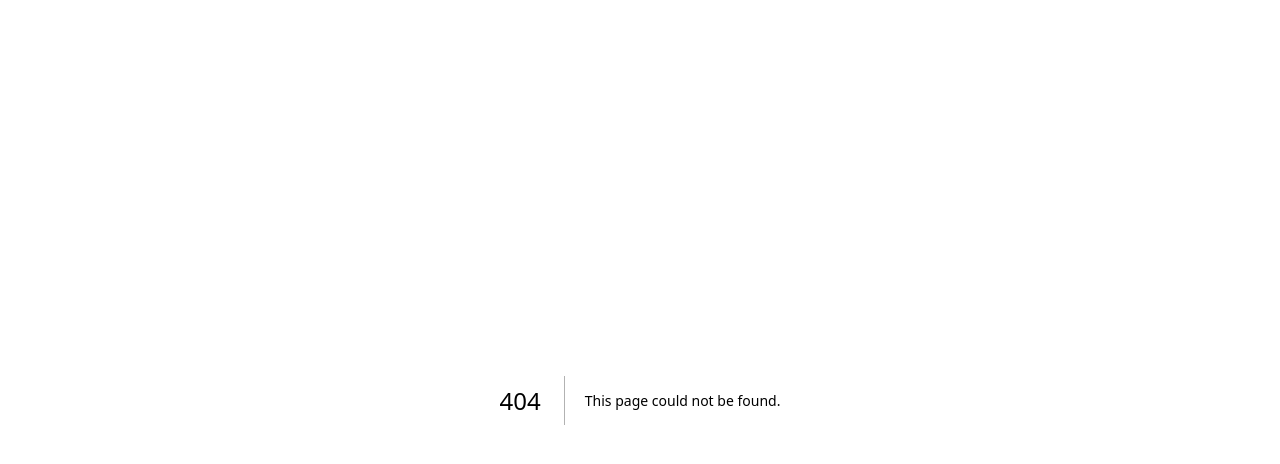
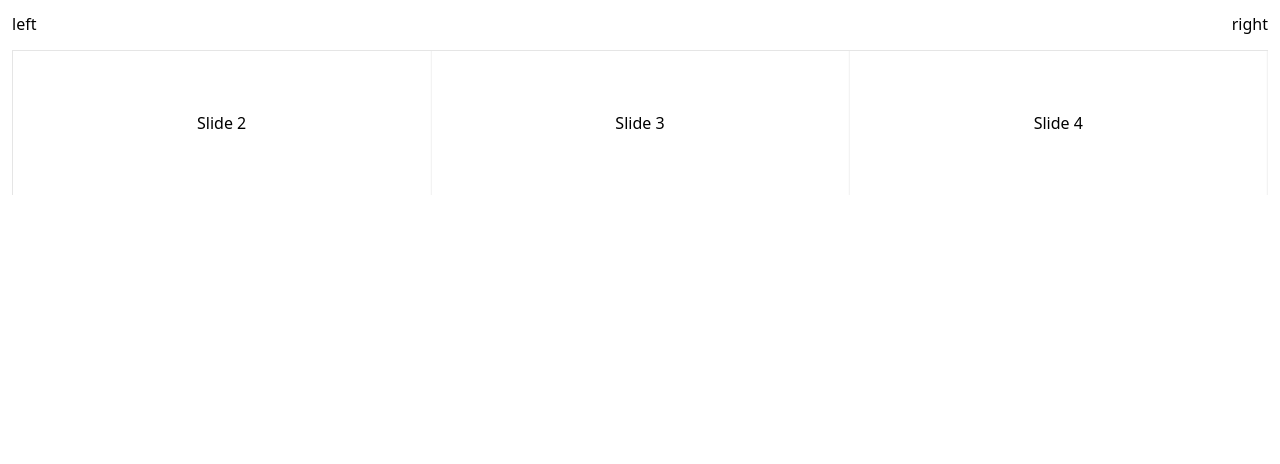
Before and after one commit to addispic/nextrick, a Next.js app: page /partners in a window 1280 px wide. Before the commit this address had no page. Shown: the top 464 px of the page. Built offline with nearby package versions, Linux system fonts and the light colour scheme.

Commit message:
some changes

```diff
--- /dev/null
+++ b/app/components/partners/Partners.tsx
@@ -0,0 +1,64 @@
+"use client";
+import { useRef } from "react";
+// import Swiper core and required modules
+import { Autoplay, Pagination } from "swiper/modules";
+import { Swiper, SwiperSlide } from "swiper/react";
+
+// Import Swiper styles
+import "swiper/css";
+import "swiper/css/navigation";
+import "swiper/css/pagination";
+import "swiper/css/scrollbar";
+import "swiper/css/autoplay";
+
+export default function Partners() {
+  // refs
+  const paginationRefs = useRef<HTMLDivElement | null>(null);
+  return (
+    <div className="col-span-7">
+      <Swiper
+        // install Swiper modules
+        modules={[Pagination, Autoplay]}
+        spaceBetween={0}
+        slidesPerView={3}
+        resistance={true}
+        resistanceRatio={0}
+        loop={true}
+        autoplay={{
+          delay: 2500,
+          disableOnInteraction: true,
+        }}
+        speed={1500}
+        pagination={{
+          el: paginationRefs.current,
+          clickable: true,
+        }}
+        onSwiper={(swiper) => console.log(swiper)}
+        onSlideChange={() => console.log("slide change")}
+        className="border-l border-t border-neutral-200 relative "
+      >
+        {[1, 2, 3, 4, 5, 6, 7, 8].map((_, i) => (
+          <SwiperSlide
+            key={i}
+            className="border-b! border-r! border-neutral-200!"
+          >
+            <div className="relative overflow-visible w-full h-36 flex items-center justify-center">
+              <div
+                className="w-full h-full bg-white flex items-center justify-center
+                        transition-transform duration-300 ease-in-out
+                        hover:scale-110 hover:z-50 hover:shadow-2xl
+                        border border-transparent hover:border-neutral-200 cursor-pointer"
+              >
+                Slide {i + 1}
+              </div>
+            </div>
+          </SwiperSlide>
+        ))}
+      </Swiper>
+      <div
+        ref={paginationRefs}
+        className="custom-pagination h-10 flex items-center justify-center gap-1.5"
+      />
+    </div>
+  );
+}
--- /dev/null
+++ b/app/partners/page.tsx
@@ -0,0 +1,12 @@
+import Partners from "../components/partners/Partners";
+export default function Page() {
+  return (
+    <div className="w-screen h-screen p-3">
+      <header className="flex items-center justify-between mb-3.5">
+        <div>left</div>
+        <div>right</div>
+      </header>
+      <Partners />
+    </div>
+  );
+}
```
Also changed, not shown: app/components/tools/ToolsSwiper.tsx (+19 -6 lines).
